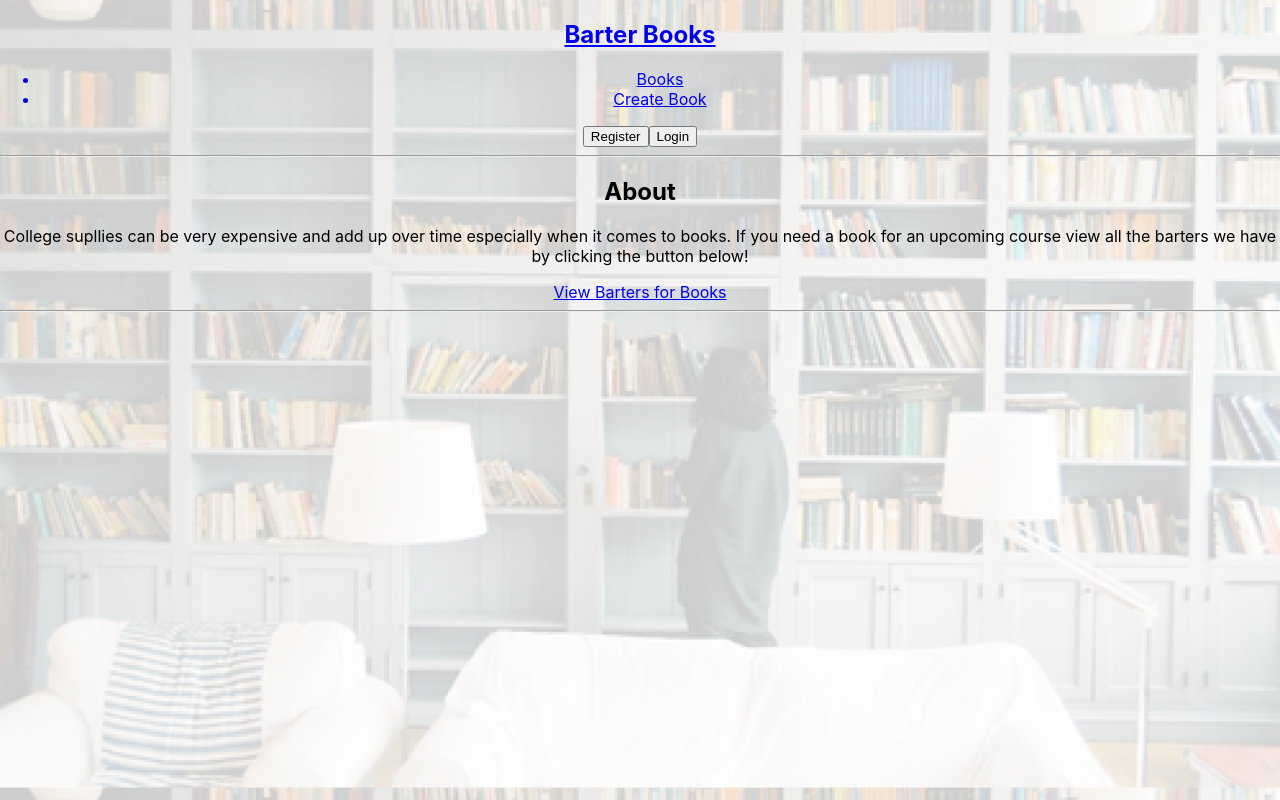
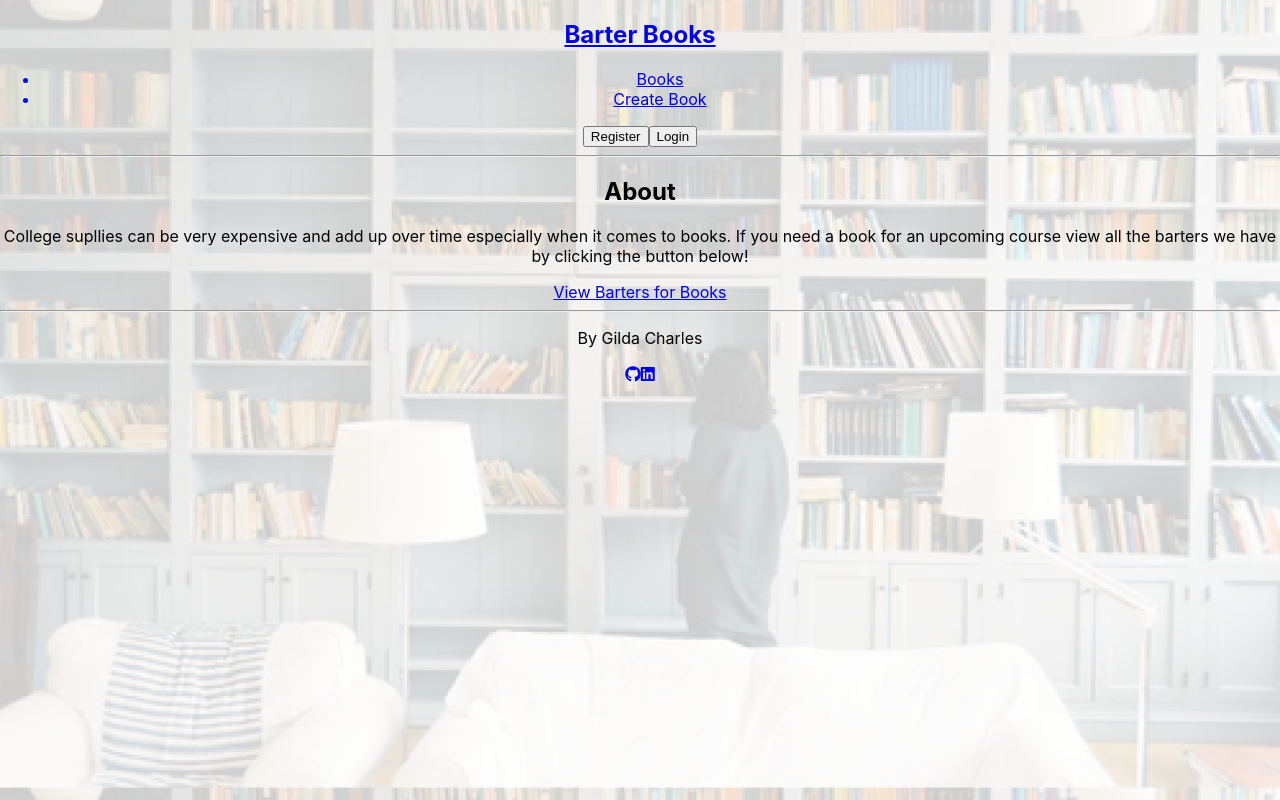
Before and after one commit to gchar031/barterbooks, a React (Create React App) app in the folder client/: page / in a window 1280 px wide. Built offline with nearby package versions, Linux system fonts and the light colour scheme; no server answers.

Commit message:
font awsome kit added and footer content added

```diff
--- a/client/public/index.html
+++ b/client/public/index.html
@@ -14,6 +14,7 @@
     <link
       href="https://fonts.googleapis.com/css2?family=Red+Hat+Text:ital,wght@0,400;0,500;0,700;1,400;1,700&family=Titan+One&display=swap"
       rel="stylesheet">
+      <script src="https://kit.fontawesome.com/5d1d712df2.js" crossorigin="anonymous"></script>
     <link rel="apple-touch-icon" href="%PUBLIC_URL%/logo192.png" />
     <!--
       manifest.json provides metadata used when your web app is installed on a
--- a/client/src/components/Footer.jsx
+++ b/client/src/components/Footer.jsx
@@ -1,9 +1,17 @@
-import React from 'react'
+import '../styles/Footer.css'
 
 export default function Footer() {
   return (
-    <div>
-
-    </div>
-  )
+    <footer>
+      <p id="developer">By Gilda Charles</p>
+      <div id="socialIcons">
+      <a href="linkedin.com/in/gilda-char">
+        <i class="fab fa-github"></i>
+      </a>
+      <a href="https://github.com/gchar031">
+        <i class="fab fa-linkedin"></i>
+        </a>
+      </div>
+    </footer>
+  );
 }
```
Also changed, not shown: client/src/styles/Footer.css (added), client/src/styles/Header.css (added).
